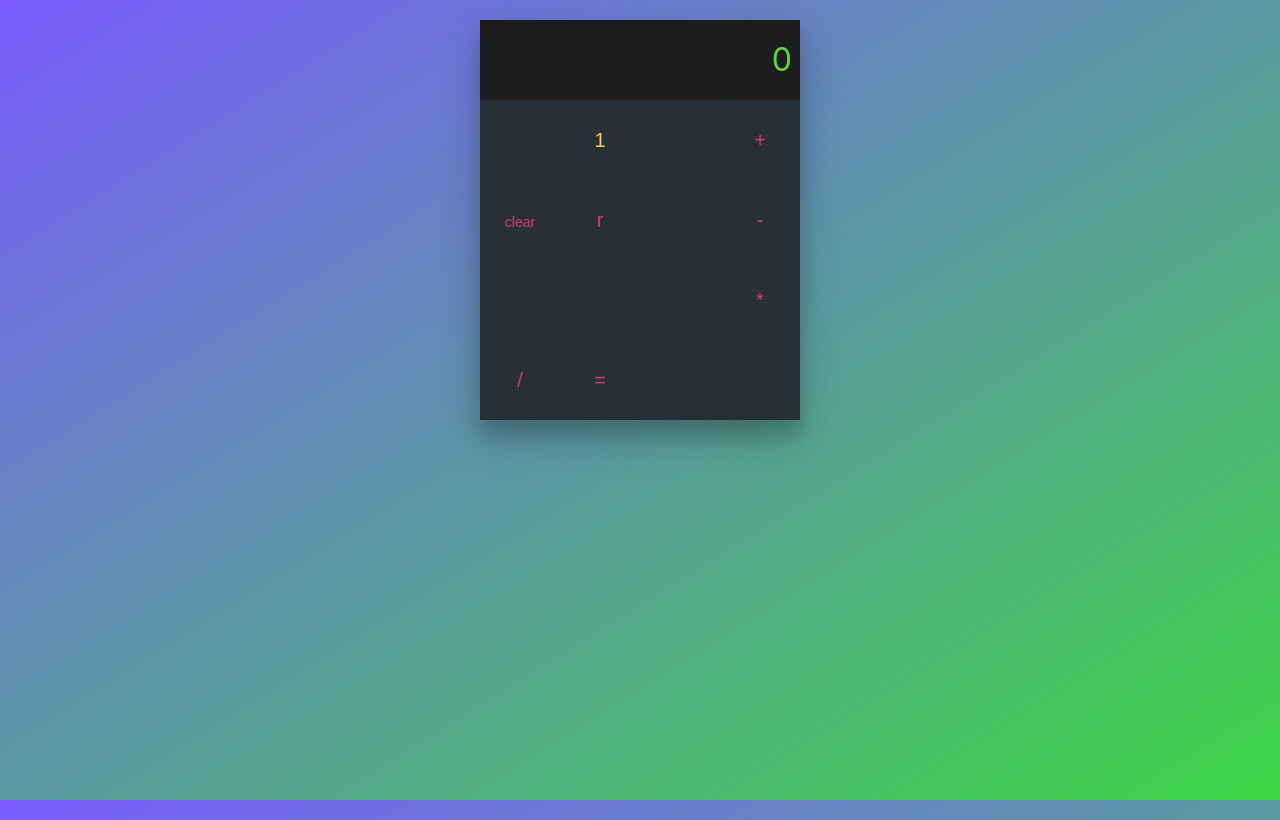
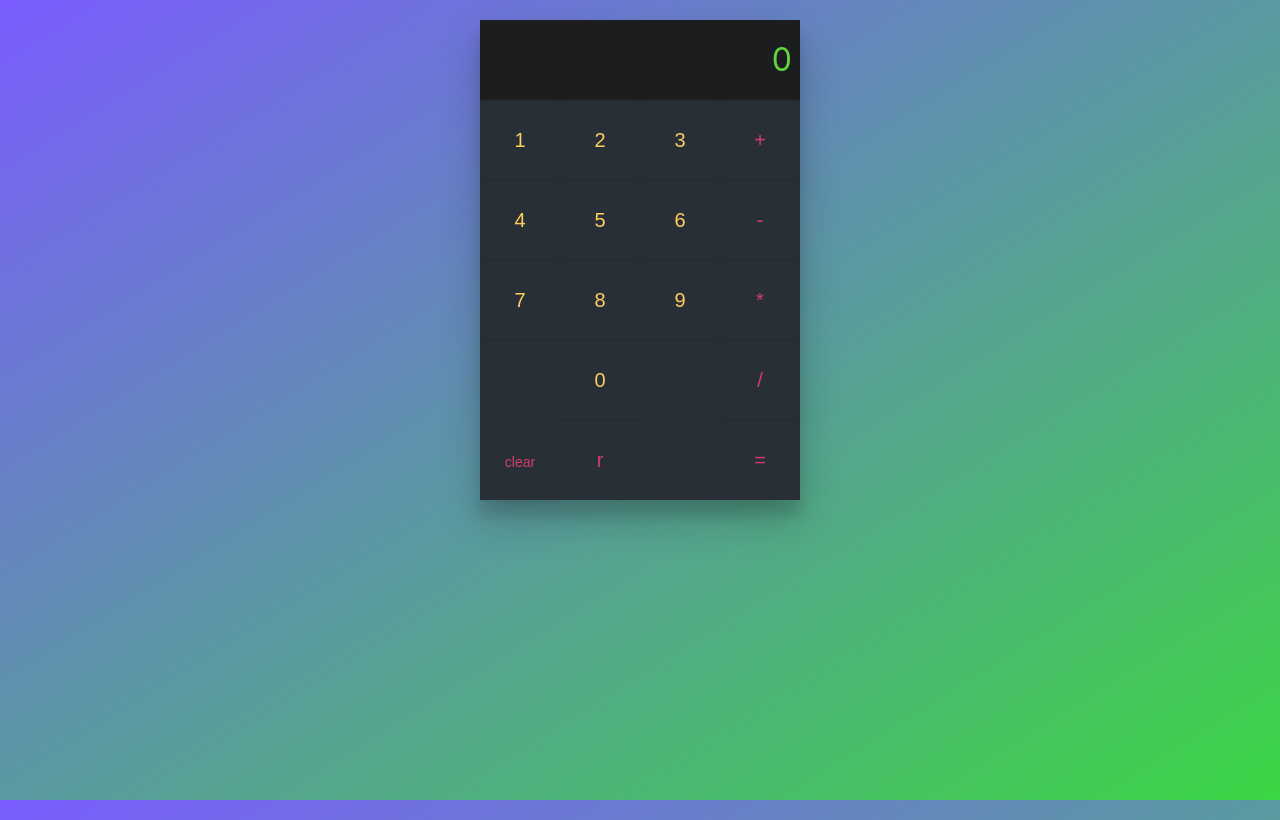
Before and after one commit to Zitle-Nancy/calculator, a React (Create React App) app: page / in a window 1280 px wide. Built offline with nearby package versions, Linux system fonts and the light colour scheme.

Commit message:
feat: create Number component

```diff
--- a/src/App.jsx
+++ b/src/App.jsx
@@ -1,6 +1,7 @@
 import Button from './components/Button';
 import Functions from './components/Functions'
 import MathOperation from './components/MathOperation'
+import Numbers from './components/Numbers';
 import Result from './components/Result'
 import './App.css'
 
@@ -14,9 +15,7 @@ const App = () => {
         <div className="result">
             <Result value="0"/>
         </div>
-        <div className="numbers">
-            <Button text="1" buttonType="test" clickHandler={numbers}/>
-        </div>
+        <Numbers onClickNumber={(number) => console.log('number', number)}/>
         <Functions
             onContentClear={(operation) => console.log('clear', operation)}
             onDelete={(operation => console.log('delete', operation))}
--- /dev/null
+++ b/src/components/Numbers.jsx
@@ -0,0 +1,25 @@
+import React from 'react'
+import PropTypes from 'prop-types';
+import Button from './Button';
+
+const Numbers = ({onClickNumber}) => {
+  return (
+    <section className='numbers'>
+      <Button text="1" clickHandler={onClickNumber}/>
+      <Button text="2" clickHandler={onClickNumber}/>
+      <Button text="3" clickHandler={onClickNumber}/>
+      <Button text="4" clickHandler={onClickNumber}/>
+      <Button text="5" clickHandler={onClickNumber}/>
+      <Button text="6" clickHandler={onClickNumber}/>
+      <Button text="7" clickHandler={onClickNumber}/>
+      <Button text="8" clickHandler={onClickNumber}/>
+      <Button text="9" clickHandler={onClickNumber}/>
+      <Button text="0" clickHandler={onClickNumber}/>
+    </section>
+  )
+}
+Numbers.propTypes = {
+  onClickNumber: PropTypes.func.isRequired
+}
+
+export default Numbers;
```
Also changed, not shown: src/components/Button/Button.css (renamed from src/components/Button.css), src/components/Button/index.jsx (renamed from src/components/Button.jsx).
